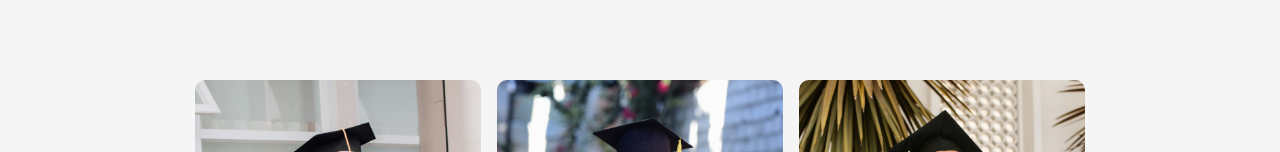
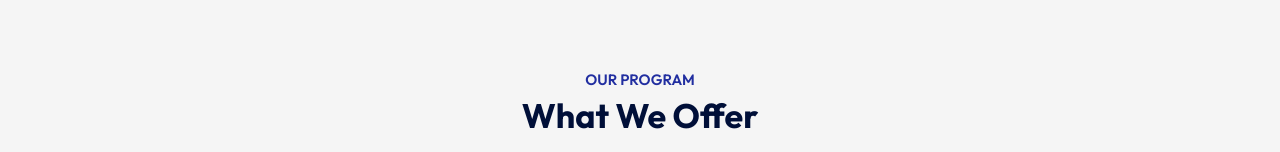
Before and after one commit to harshitverma2103/edusity, a React (Vite) app: page / in a window 1280 px wide. Shown: the part 800-952 px from the top of the page. Built offline with nearby package versions, Linux system fonts and the light colour scheme.

Commit message:
create Title

```diff
--- a/src/App.jsx
+++ b/src/App.jsx
@@ -2,6 +2,7 @@
 import Navbar from './Components/Navbar/Navbar'
 import Hero from './Components/Hero/Hero'
 import Program from './Components/Programs/Program'
+import Title from './Components/Title/Title'
 
 const App = () => {
   return (
@@ -9,6 +10,7 @@
       <Navbar/>
       <Hero/>
       <div className="container">
+        <Title subTitle="OUR PROGRAM" Title= "What We Offer" />
         <Program/>
       </div>
     </div>
--- /dev/null
+++ b/src/Components/Title/Title.css
@@ -0,0 +1,15 @@
+.title{
+    text-align: center;
+    color:#212EA0;
+    font-size: 15px;
+    font-weight: 600;
+    text-transform: uppercase;
+    margin: 70px 0 30px;
+}
+
+.title h2{
+     font-size: 34px;
+     color: #000f38;
+     margin-top: 5px;
+     text-transform: none;
+}
--- /dev/null
+++ b/src/Components/Title/Title.jsx
@@ -0,0 +1,13 @@
+import React from 'react'
+import './Title.css'
+
+const Title = ({subTitle , Title}) => {
+  return (
+    <div className='title'>
+      <p>{subTitle}</p>
+      <h2>{Title}</h2>
+    </div>
+  )
+}
+
+export default Title
```
